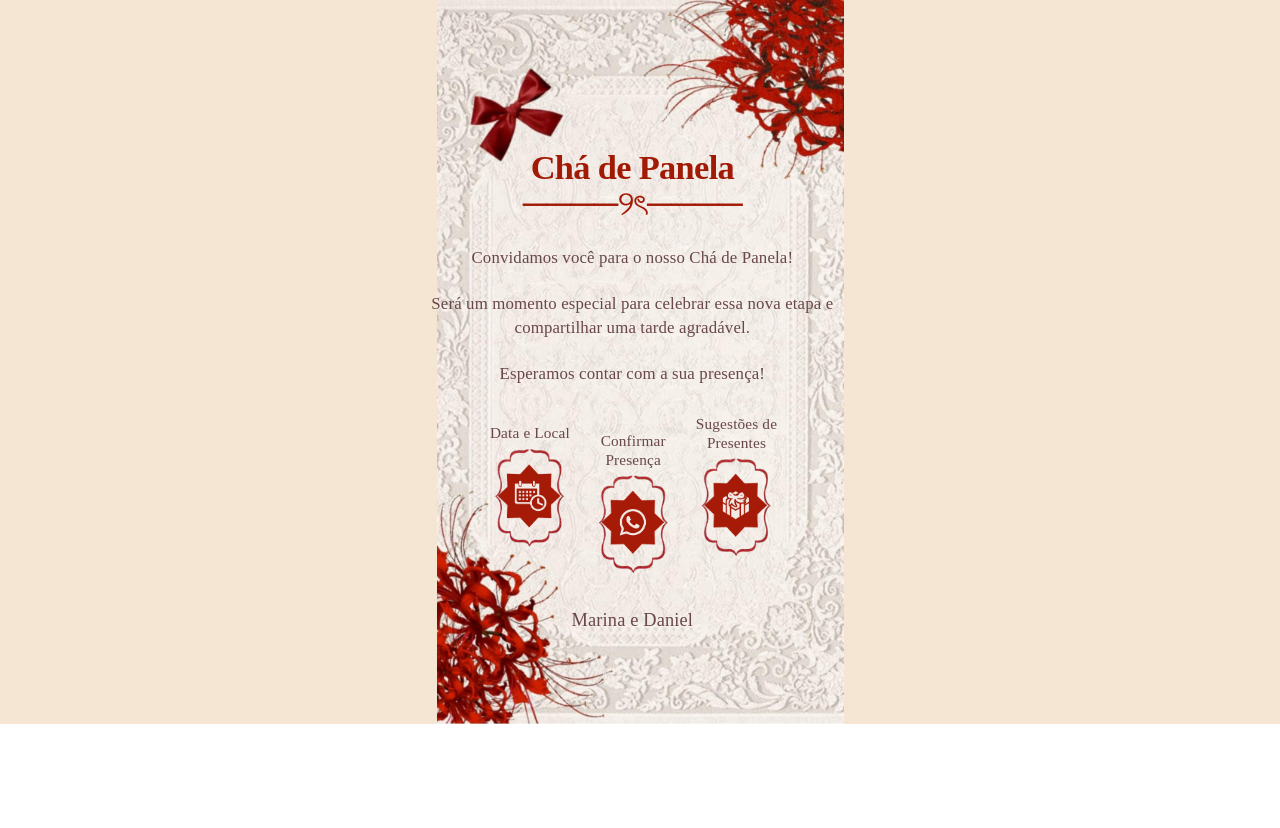
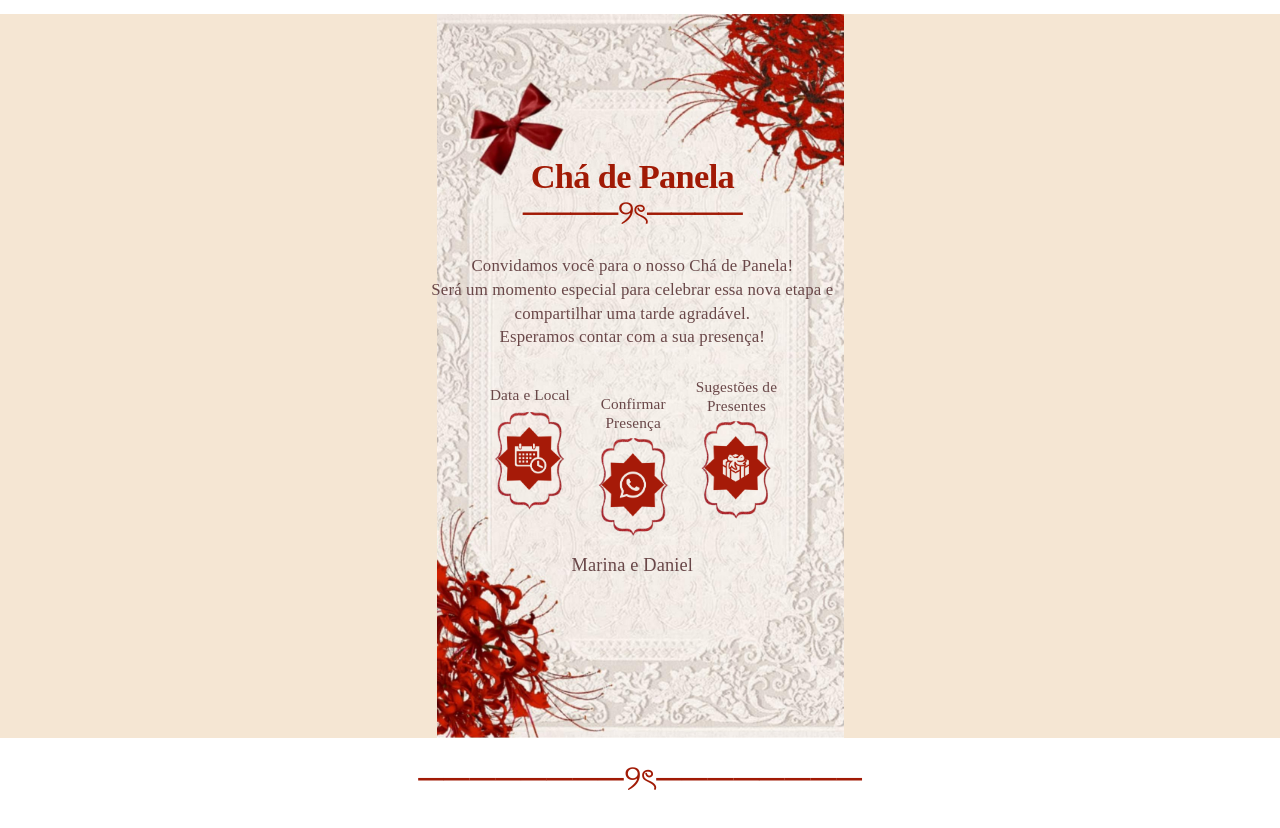
Before and after one commit to danielcanunciato/ChaDePanela, a React (Vite) app: page / in a window 1280 px wide. Before the commit the page ends 800 px from the top, so only its background shows below. Built offline with nearby package versions, Linux system fonts and the light colour scheme.

Commit message:
fourth commit

```diff
--- a/src/pages/DataLocal/index.jsx
+++ b/src/pages/DataLocal/index.jsx
@@ -11,7 +11,7 @@ export default function DataLocal() {
 
   return (
     <>
-      <div className="bg" style={{ marginTop: "2px", marginBottom: "-76px" }}>
+      <div className="bg" style={{ marginTop: "40px", marginBottom: "-76px" }}>
         <button className="back-button" onClick={() => nav("/")}>
           <span className="back-arrow">←</span>
           <span className="back-text">Voltar</span>
@@ -53,6 +53,10 @@ export default function DataLocal() {
           />
         </div>
       </div>
+
+      <h1 style={{ color: "#a11a05", marginTop: "60px" }}>
+        ────────୨ৎ────────
+      </h1>
     </>
   );
 }
--- a/src/pages/Home/index.css
+++ b/src/pages/Home/index.css
@@ -3,7 +3,7 @@
     place-items: center start;
     width: 100vw;
     min-height: 100dvh;
-    background: #f5e6d3 url("/images/background.jpg") no-repeat center / contain;
+    background: #f5e6d3 url("/images/background.jpg") repeat-y center / contain;
     padding: 2rem;
     box-sizing: border-box;
     overflow: hidden;
--- a/src/pages/Home/index.jsx
+++ b/src/pages/Home/index.jsx
@@ -15,49 +15,68 @@ export default function Home() {
 
   return (
     <>
-      <div className="bg" style={{marginTop: "26px", marginBottom: "-40px"}}>
-
-        <div className="hero-text" style={{transform: "translate(-8px, -40px) scale(0.85)"}}>
-
+      <div className="bg" style={{ marginTop: "40px", marginBottom: "-40px" }}>
+        <div
+          className="hero-text"
+          style={{ transform: "translate(-8px, -40px) scale(0.85)" }}
+        >
           <h1>Chá de Panela</h1>
-            <h1 style={{marginTop: "-30px"}}>────୨ৎ────</h1>
+          <h1 style={{ marginTop: "-30px" }}>────୨ৎ────</h1>
 
           <p>
-                Convidamos você para o nosso Chá de Panela!
-            </p>
-
-            <p>
-                Será um momento especial para celebrar essa nova etapa e compartilhar uma tarde agradável.
-            </p>
-
-            <p>
+            Convidamos você para o nosso Chá de Panela! <br />
+            Será um momento especial para celebrar essa nova etapa e
+            compartilhar uma tarde agradável. <br />
             Esperamos contar com a sua presença!
           </p>
 
           <div className="buttons-wrapper">
             <div className="button-item">
               <span className="button-label">Data e Local</span>
-                    <img onClick={() => handleClick("/data-e-local")} src="/images/buttons/btn_dataelocal.png" alt="Data e Local" />
+              <img
+                onClick={() => handleClick("/data-e-local")}
+                src="/images/buttons/btn_dataelocal.png"
+                alt="Data e Local"
+              />
             </div>
 
-                <div className="button-item" style={{transform: "translateY(10px)"}}>
+            <div
+              className="button-item"
+              style={{ transform: "translateY(10px)" }}
+            >
               <span className="button-label">Confirmar Presença</span>
-                    <img onClick={() => handleLink("https://wa.link/il6mop")} src="/images/buttons/btn_confirpres.png" alt="Confirmar Presença" />
+              <img
+                onClick={() => handleLink("https://wa.link/il6mop")}
+                src="/images/buttons/btn_confirpres.png"
+                alt="Confirmar Presença"
+              />
             </div>
 
-                <div className="button-item" style={{transform: "translateY(-10px)"}}>
+            <div
+              className="button-item"
+              style={{ transform: "translateY(-10px)" }}
+            >
               <span className="button-label">Sugestões de Presentes</span>
-                    <img onClick={() => handleClick("/presentes")} src="/images/buttons/btn_presentes.png" alt="Sugestões de Presentes" />
+              <img
+                onClick={() => handleClick("/presentes")}
+                src="/images/buttons/btn_presentes.png"
+                alt="Sugestões de Presentes"
+              />
             </div>
           </div>
 
-            <p style={{marginTop: "20px", marginBottom: "-120px", fontSize: "1.2rem"}}>
+          <p
+            style={{
+              marginBottom: "-120px",
+              fontSize: "1.2rem",
+            }}
+          >
             Marina e Daniel
           </p>
-
+        </div>
       </div>
 
-      </div>
+      <h1 style={{ color: "#a11a05" }}>────────୨ৎ────────</h1>
     </>
   );
 }
--- a/src/pages/Presentes/index.jsx
+++ b/src/pages/Presentes/index.jsx
@@ -7,7 +7,7 @@ export default function Presentes() {
 
     return (
       <>
-        <div className="bg">
+        <div className="bg" style={{ marginTop: "40px" }}>
           <button className="back-button" onClick={() => nav("/")}>
             <span className="back-arrow">←</span>
             <span className="back-text">Voltar</span>
```
Lines whose indentation alone changed are shown as unchanged.
